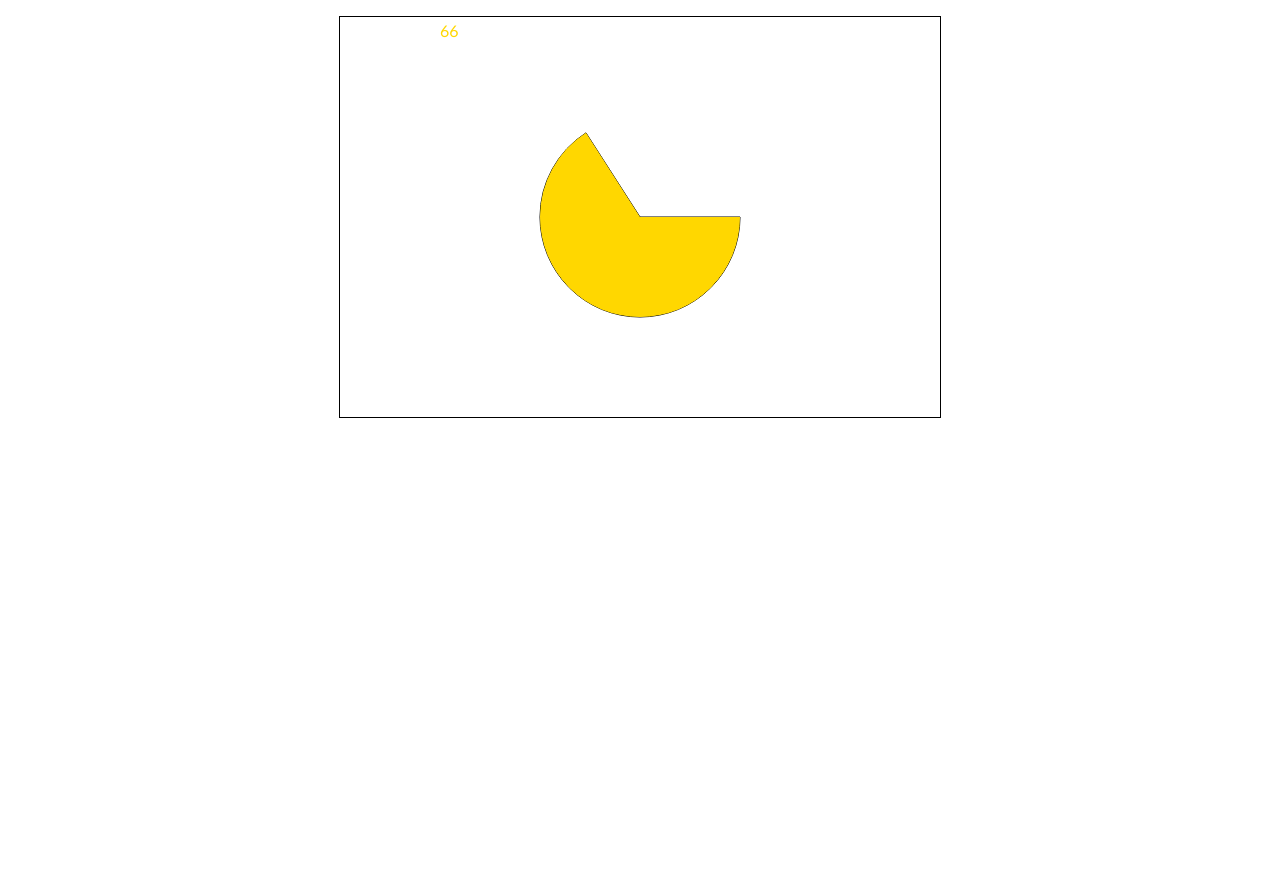
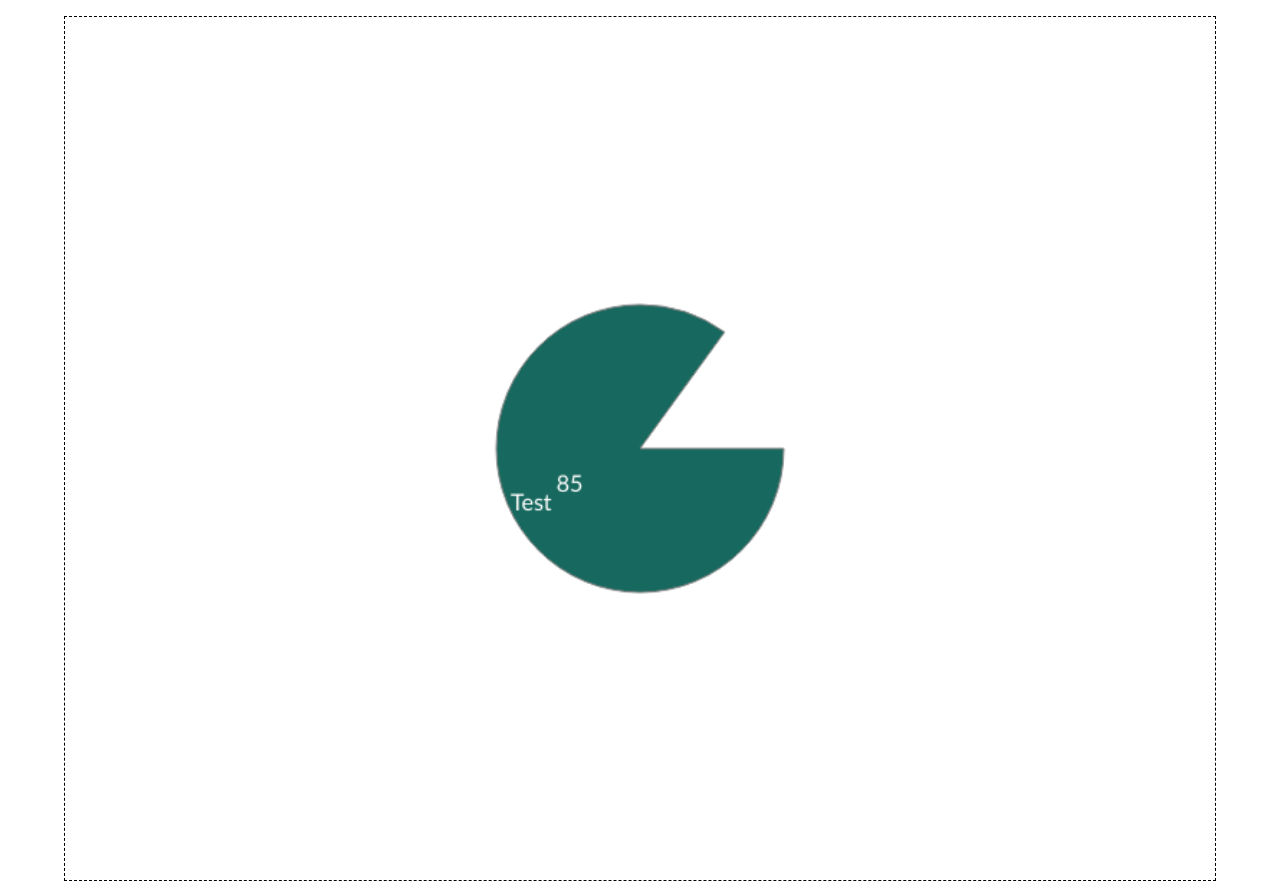
Before and after one commit to appdevcanada/canvas-charts, a plain HTML site: page index.html in a window 1280 px wide. Before the commit the page ends 800 px from the top, so only its background shows below. Drawn offline with Linux system fonts and the light colour scheme.

Commit message:
w/o json

```diff
--- a/css/main.css
+++ b/css/main.css
@@ -17,7 +17,8 @@ html {
 
 #canvas {
     display: block;
-    border: 1px solid;
+    border: 1px dashed;
     margin: 1rem auto;
-    max-width: 100%;
+    width: 90%;
+    max-width: 90%;
 }
--- a/index.html
+++ b/index.html
@@ -9,7 +9,7 @@
     <title>Canvas Charts</title>
 </head>
 <body>
-    <canvas id="canvas"></canvas>
+    <canvas id="canvas" width="800" height="600"></canvas>
     <script src="js/main.js"></script>
 </body>
 </html>
--- a/js/main.js
+++ b/js/main.js
@@ -1,30 +1,55 @@
-let canvas, context;
+let canvas, ctx, cw, ch, radius, cwm, chm, startAngle, endAngle, midAngle, lblRadius, lX, lY;
 
 document.addEventListener('DOMContentLoaded', (e)=>{
     canvas = document.getElementById('canvas');
-    context = canvas.getContext('2d');
+    ctx = canvas.getContext('2d');
 
-    canvas.width = 600;
-    canvas.height = 400;
+    cw = canvas.width;
+    ch = canvas.height;
+    cwm = cw / 2;
+    chm = ch / 2;
+    radius = 100;
+    startAngle = 0;
+    tmp = 85;
+    label = "Test";
 
-    context.strokeStyle = "black";
-    context.fillStyle = "gold";
-    context.beginPath();
-    context.moveTo(200, 200);
-    let radius = 100;
-    context.arc(300,200,radius, 0, Math.PI+1);
-    context.lineWidth = 1;
-    context.lineTo(300,200);
-    context.font = '1rem Calibri, Helvetica, Arial, sans-serif';
-    context.textAlign = 'start';  //same as left if text direction is ltr
-    //context.fillStyle = "black";
-    context.fillText(calcPerc(Math.PI+1), 100, 20);
-    context.stroke();
-    context.fill();
-    context.closePath();
+    ctx.font = '1rem Calibri, Helvetica, Arial, sans-serif';
+    ctx.lineWidth = 1;
+    ctx.textAlign='center';
+    ctx.textBaseline='middle';
+    ctx.strokeStyle = "grey";
+    ctx.fillStyle = rndHEXClr();
+    ctx.beginPath();
+    endAngle = calcSlice(tmp); //(tmp / 100) * Math.PI * 2 + startAngle;
+    ctx.moveTo(cwm, chm);
+    ctx.arc(cwm,chm,radius, startAngle, endAngle);
+    ctx.lineTo(cwm,chm);
+    ctx.fill();
+    ctx.stroke();
+    ctx.closePath();
+
+    ctx.beginPath();
+    midAngle = startAngle + (endAngle - startAngle) / 2;
+    lblPosition(.55);
+    ctx.fillStyle = 'white';
+    ctx.fillText(tmp, lX, lY);
+    lblPosition(.85);
+    ctx.fillText(label, lX, lY);
+    ctx.closePath();
+
+    startAngle = endAngle;
 });
 
-function calcPerc(valToPerc) {
-    let retPerc = Math.round(valToPerc * 100 / (2*Math.PI));
-    return retPerc;
+function calcSlice(valPerc) {
+    return (valPerc * (Math.PI * 2) / 100) + startAngle;
 }
+
+function rndHEXClr () {
+    return "#" + Math.random().toString(16).slice(2,8);
+}
+
+function lblPosition (factor) {
+    lblRadius = radius * factor;
+    lX = cwm + (lblRadius) * Math.cos(midAngle);
+    lY = chm + (lblRadius) * Math.sin(midAngle);
+}
```
